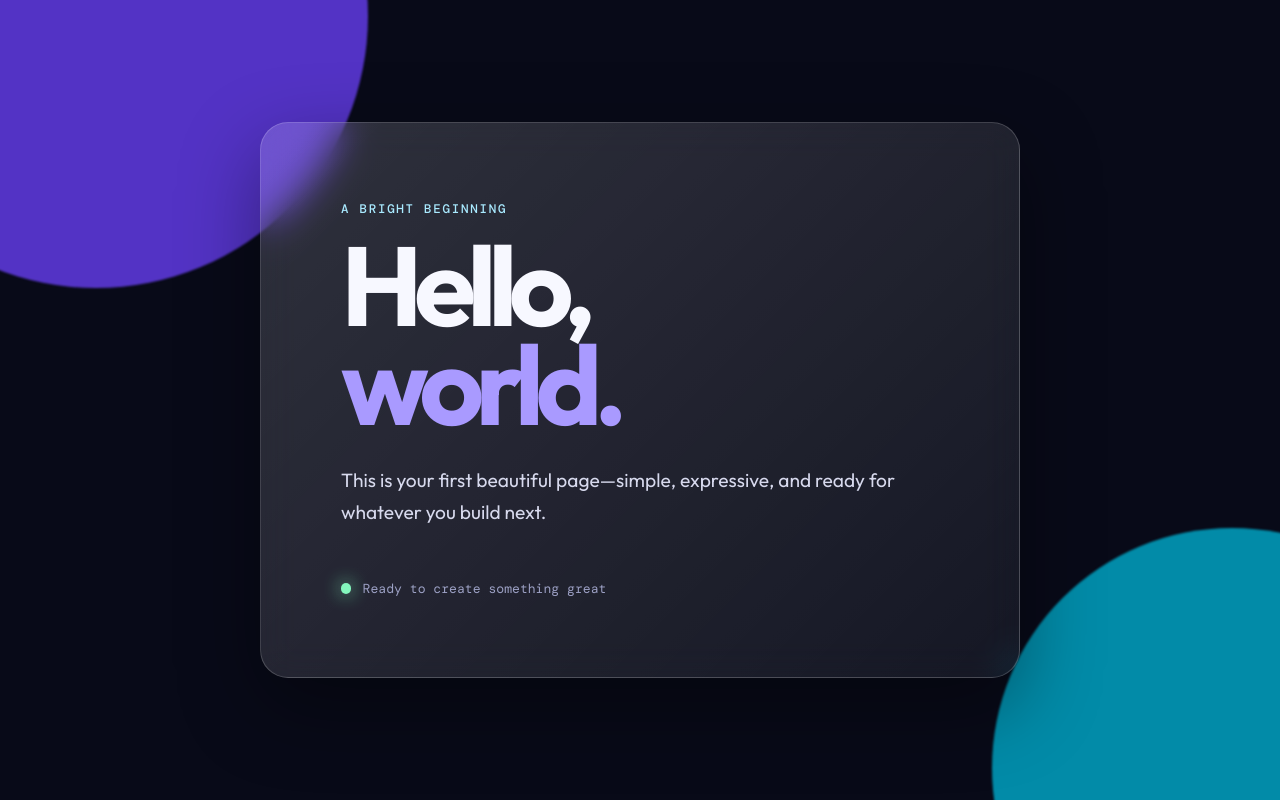
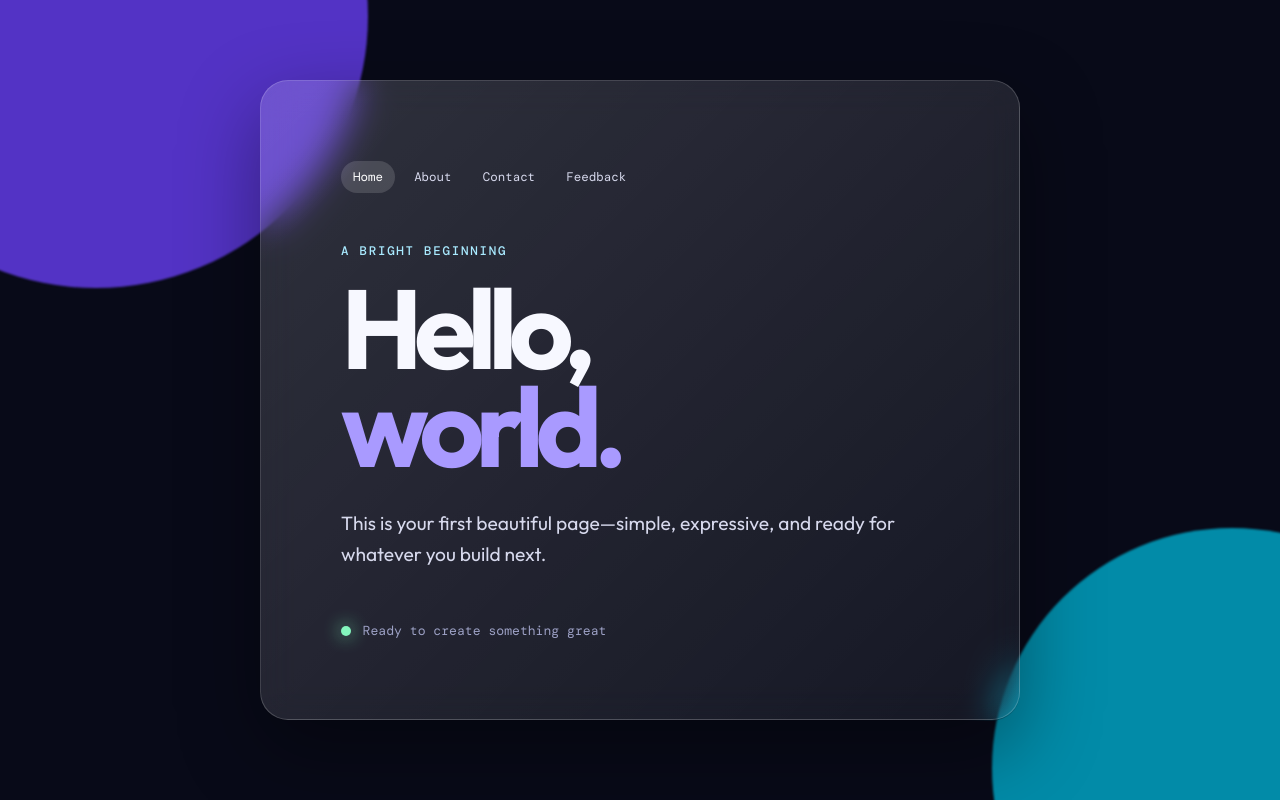
Before and after one commit to Nikesh0606/project-1, a plain HTML site: page index.html in a window 1280 px wide. Drawn offline with nearby package versions, Linux system fonts and the light colour scheme.

Commit message:
added home page and contact page and feedback page

```diff
--- a/index.html
+++ b/index.html
@@ -33,6 +33,9 @@
         box-shadow: 0 28px 80px rgba(0,0,0,.38);
         backdrop-filter: blur(18px);
       }
+      nav { display: flex; flex-wrap: wrap; gap: .45rem; margin-bottom: 3.3rem; }
+      nav a { padding: .5rem .75rem; border-radius: 999px; color: #d7d9ed; font: .78rem "DM Mono", monospace; text-decoration: none; transition: background .2s, color .2s; }
+      nav a:hover, nav a[aria-current="page"] { color: #fff; background: rgba(255,255,255,.14); }
       .eyebrow { margin: 0 0 1.3rem; color: #a9eaff; font: 500 .78rem/1 "DM Mono", monospace; letter-spacing: .14em; text-transform: uppercase; }
       h1 { margin: 0; font-size: clamp(3.6rem, 11vw, 7rem); line-height: .88; letter-spacing: -.075em; }
       h1 span { color: #a99aff; }
@@ -45,6 +48,12 @@
   <body>
     <div class="orb one"></div><div class="orb two"></div>
     <main>
+      <nav aria-label="Primary navigation">
+        <a href="index.html" aria-current="page">Home</a>
+        <a href="about.html">About</a>
+        <a href="contact.html">Contact</a>
+        <a href="feedback.html">Feedback</a>
+      </nav>
       <p class="eyebrow">A bright beginning</p>
       <h1>Hello,<br /><span>world.</span></h1>
       <p>This is your first beautiful page—simple, expressive, and ready for whatever you build next.</p>
```
